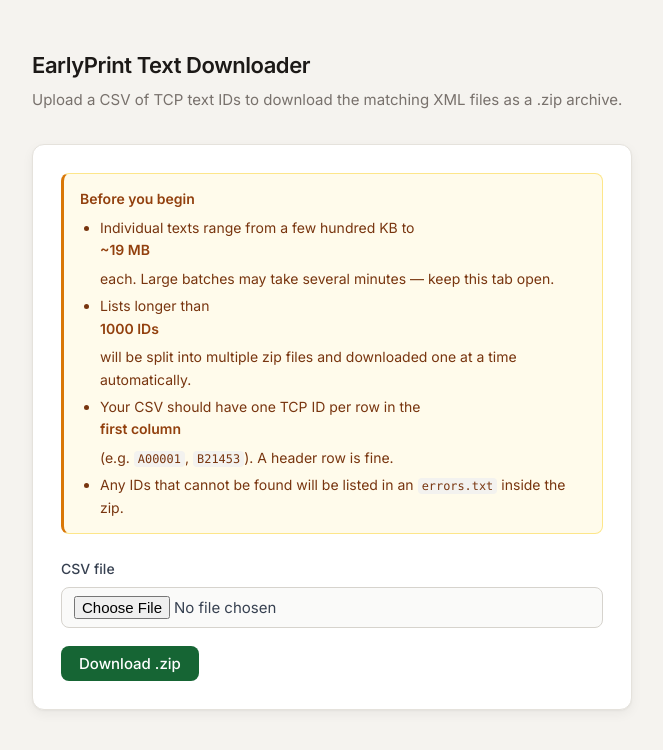
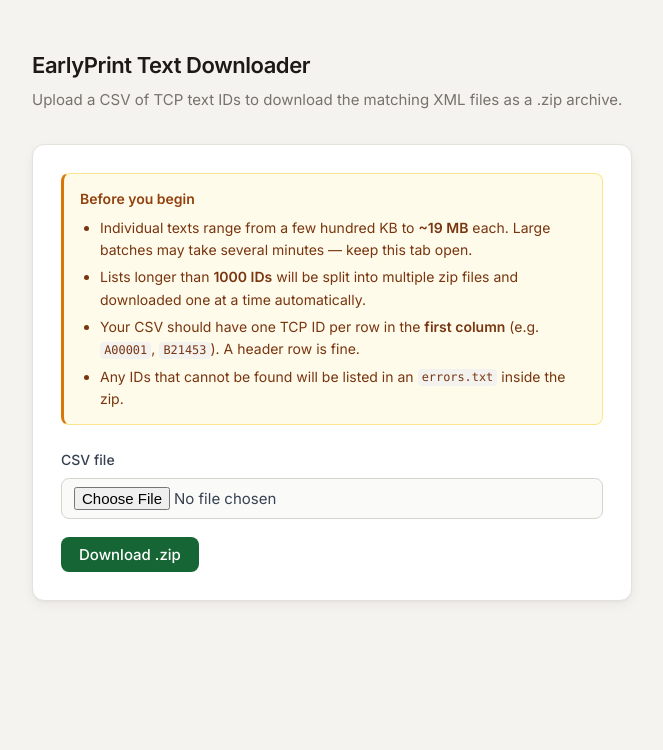
Before and after one commit to jrladd/epdownload, a Flask app: page / in a window 1280 px wide. Shown: the top 750 px of the page, without its empty margins (308-971 px from the left). Run offline with Flask 3, Linux system fonts and the light colour scheme.

Commit message:
fixed strong tags

```diff
--- a/static/style.css
+++ b/static/style.css
@@ -52,7 +52,7 @@ h1 {
   color: #78350f;
 }
 
-.notice-warn strong {
+.notice-warn > strong {
   display: block;
   color: #92400e;
   font-weight: 600;
```
